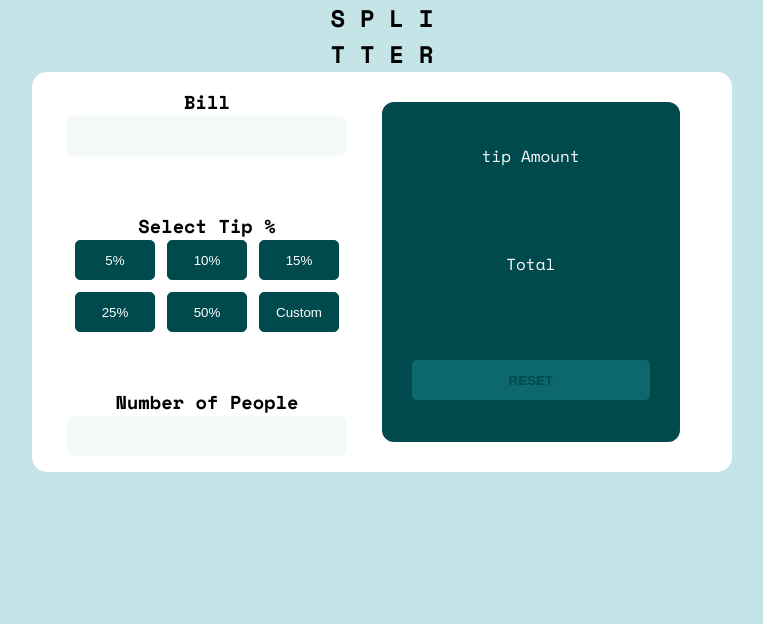
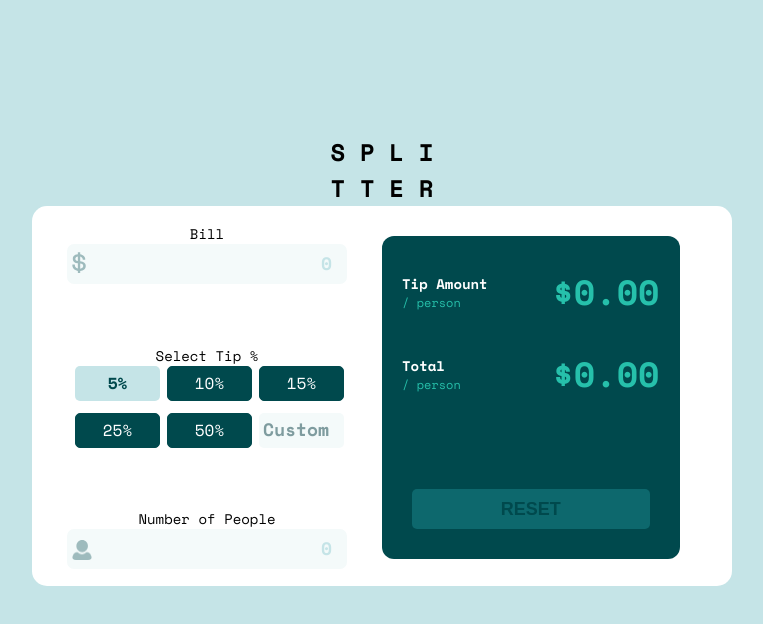
Before and after one commit to Holmanyiyos/Tip-Calculator, a website: page index.html in a window 1280 px wide. Shown: the whole page, without its empty margins (258-1021 px from the left). Drawn offline with nearby package versions, Linux system fonts and the light colour scheme.

Commit message:
fase 2 estados y tipografía

```diff
--- a/desktop.css
+++ b/desktop.css
@@ -24,6 +24,9 @@
 body{
     background-color: var(--Light_grayish_cyan_one);
     font-family: var(--font);
+    height: 90vh;
+}
+.result, .people, .tip, .bill, body{
     display: flex;
     flex-direction: column;
     align-items: center;
@@ -31,7 +34,7 @@ body{
 }
 .container{
     width: 700px;
-    height: 400px;
+    height: 380px;
     background-color: var(--White);
     display: grid;
     grid-auto-columns: 1fr 1fr;
@@ -42,7 +45,10 @@ body{
         "PEOPLE RESET";
     border-radius: 15px;
 }
-
+h3{
+    font-weight: 300;
+    font-size: 14px;
+}
 input{
     width: 80%;
     height: 40px;
@@ -50,44 +56,83 @@ input{
     text-align: end;
     border: none;
     font-weight: bold;
+    font-family: var(--font);
     font-size: 16px;
     color: var(--Dark_grayish_cyan);
     background-color: var(--Light_grayish_cyan_two);
+    outline-color: var(--Strong_cyan);
 }
+input::placeholder{
+    font-family: var(--font);
+    font-size: 18px;
+    color: var(--Light_grayish_cyan_one);
+}
+
+/*----------- bill -----------*/
 .bill{
     grid-area: BILL;
-    display: flex;
-    flex-direction: column;
-    align-items: center;
-    justify-content: center;
+    position: relative;
 }
-.tip{
-    display: flex;
-    flex-direction: column;
-    align-items: center;
-    justify-content: center;
+.bill::before{
+    content: "";
+    width: 15px;
+    height: 23px;
+    background: url('./images/icon-dollar.svg');
+    background-size: cover;
+    position: absolute;
+    left: 40px;
+    bottom: 27px;
+    border-radius: 4px;
 }
+
+/*----------------- tip ---------------------*/
 .tip__grid{
     grid-area: TIP;
     display: grid;
     grid-template-columns: 80px 80px 80px;
     gap: 12px;
 }
-.tip__grid button{
-    width: 80px;
-    height: 40px;
+.tip__grid button, .tip__grid input{
+    width: 85px;
+    height: 35px;
+    font-size: 16px;
     border-radius: 5px;
     background-color: var(--Very_dark_cyan);
     color: var(--White);
     border: 1px solid var(--Very_dark_cyan);
+    cursor: pointer;
+    font-family: var(--font);
 }
+.tip__grid input{
+    background-color: var(--Light_grayish_cyan_two);
+    border: none;
+    color: var(--Very_dark_cyan);
+}
+.tip__grid input::placeholder{
+   padding-left: 2px;
+   color: var(--Dark_grayish_cyan);
+}
+
+/*------------------ people ---------------------*/
 .people{
     grid-area: PEOPLE;
-    display: flex;
-    flex-direction: column;
-    align-items: center;
-    justify-content: center;
+    position: relative;
 }
+.people::before{
+    content: "";
+    width: 20px;
+    height: 20px;
+    background: url('./images/icon-person.svg');
+    background-size: cover;
+    position: absolute;
+    left: 40px;
+    bottom: 26px;
+    border-radius: 4px;
+}
+
+
+
+/*---------- result ----------*/
 .result{
     grid-area: RESET;
     background-color: var(--Very_dark_cyan);
@@ -95,9 +140,6 @@ input{
     height: 85%;
     border-radius: 12px;
     margin-top: 30px;
-    display: flex;
-    flex-direction: column;
-    align-items: center;
     justify-content: space-around;
     color: var(--White);
 }
@@ -109,4 +151,42 @@ input{
     border: none;
     border-radius: 5px;
     font-weight: bold;
+    font-size: 18px;
+    cursor: pointer;
 }
+.result button:hover{
+    background-color: var(--Light_grayish_cyan_one);
+}
+.result > div{
+    width: 100%;
+}
+.result__amount, .result__total{
+    display: flex;
+    justify-content: space-between;
+    align-items: center;
+    font-size: 14px;
+    margin: 0 20px 30px 20px;
+}
+.result__amount div p, .result__total div p{
+    font-size: 12px;
+    color: var(--Strong_cyan);
+}
+.result__price{
+    font-size: 35px;
+    font-weight: bold;
+    color: var(--Strong_cyan);
+}
+
+
+
+/* --------- states --------------*/
+#active{
+    background-color: var(--Light_grayish_cyan_one);
+    border: none;
+    color: var(--Very_dark_cyan);
+    font-weight: bold;
+}
+
+#error{
+    outline-color: red;
+}
--- a/index.html
+++ b/index.html
@@ -25,28 +25,42 @@
   <div class="container">
     <section class="bill">
       <h3>Bill</h3>
-      <input type="number" class="bill__input">
+      <input type="number" class="bill__input" placeholder="0">
     </section>
     <section class="tip">
       <h3>Select Tip %</h3>
       <div class="tip__grid">
-       <button>5%</button>
+       <button id="active">5%</button>
         <button>10%</button>
         <button>15%</button>
         <button>25%</button>
         <button>50%</button>
-        <button>Custom</button>
+        <input type="number" placeholder="Custom"/>
       </div>
 
 
     </section>
     <section class="people">
       <h3>Number of People</h3>
-      <input type="number" class="people__number">
+      <input type="number" class="people__number" placeholder="0">
     </section>
     <section class="result">
-      <div>tip Amount</div>
-      <div>Total</div>
+      <div>
+        <div class="result__amount">
+          <div>
+            <h4>Tip Amount</h4>
+            <p>/ person</p>
+          </div>
+          <p class="result__price">$0.00</p>
+      </div>
+        <div class="result__total">
+          <div>
+            <h4>Total</h4>
+            <p>/ person</p>
+          </div>
+          <p class="result__price">$0.00</p>
+        </div>
+      </div>
       <button>RESET</button>
     </section>
   </div>
```
